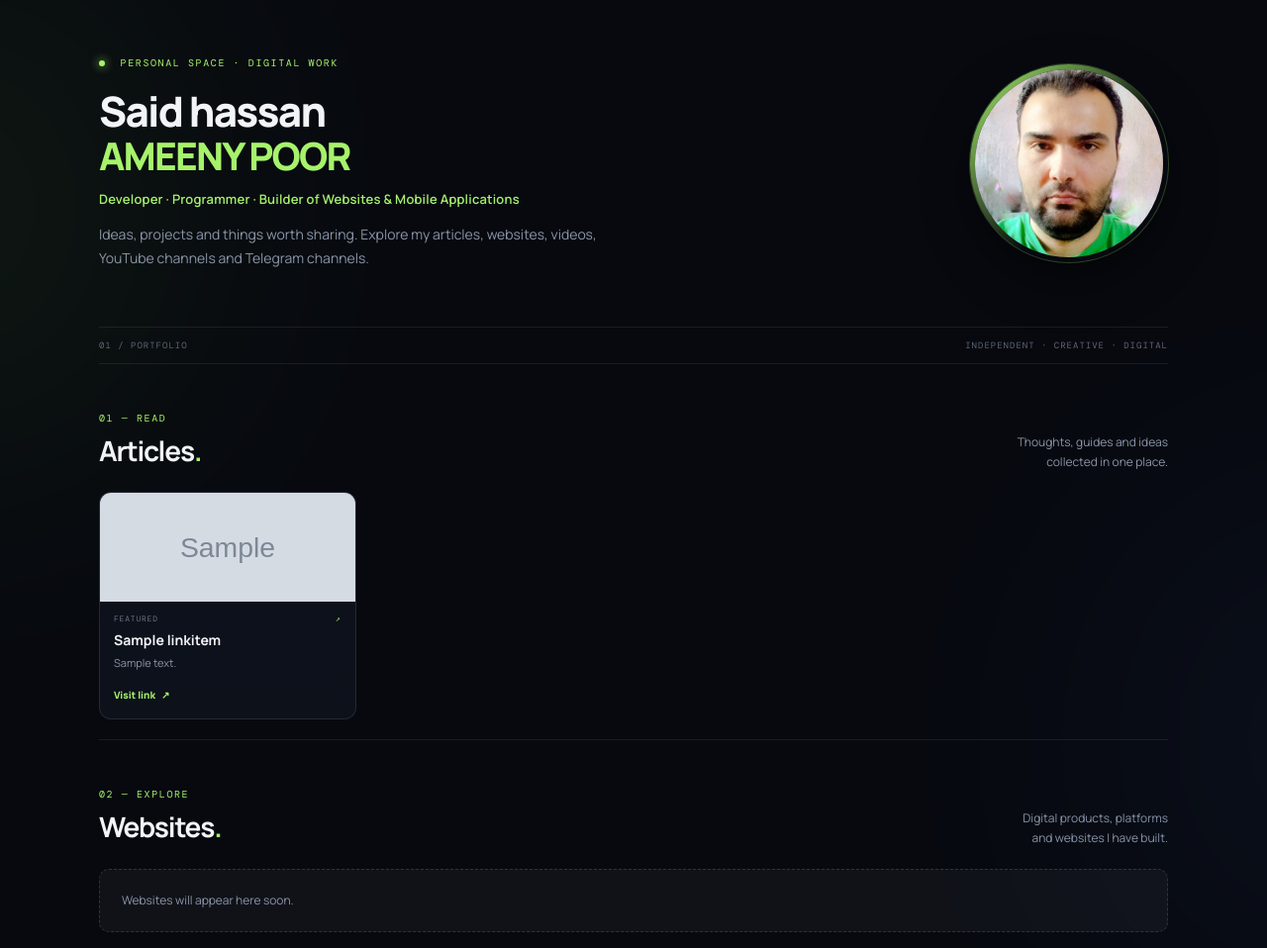
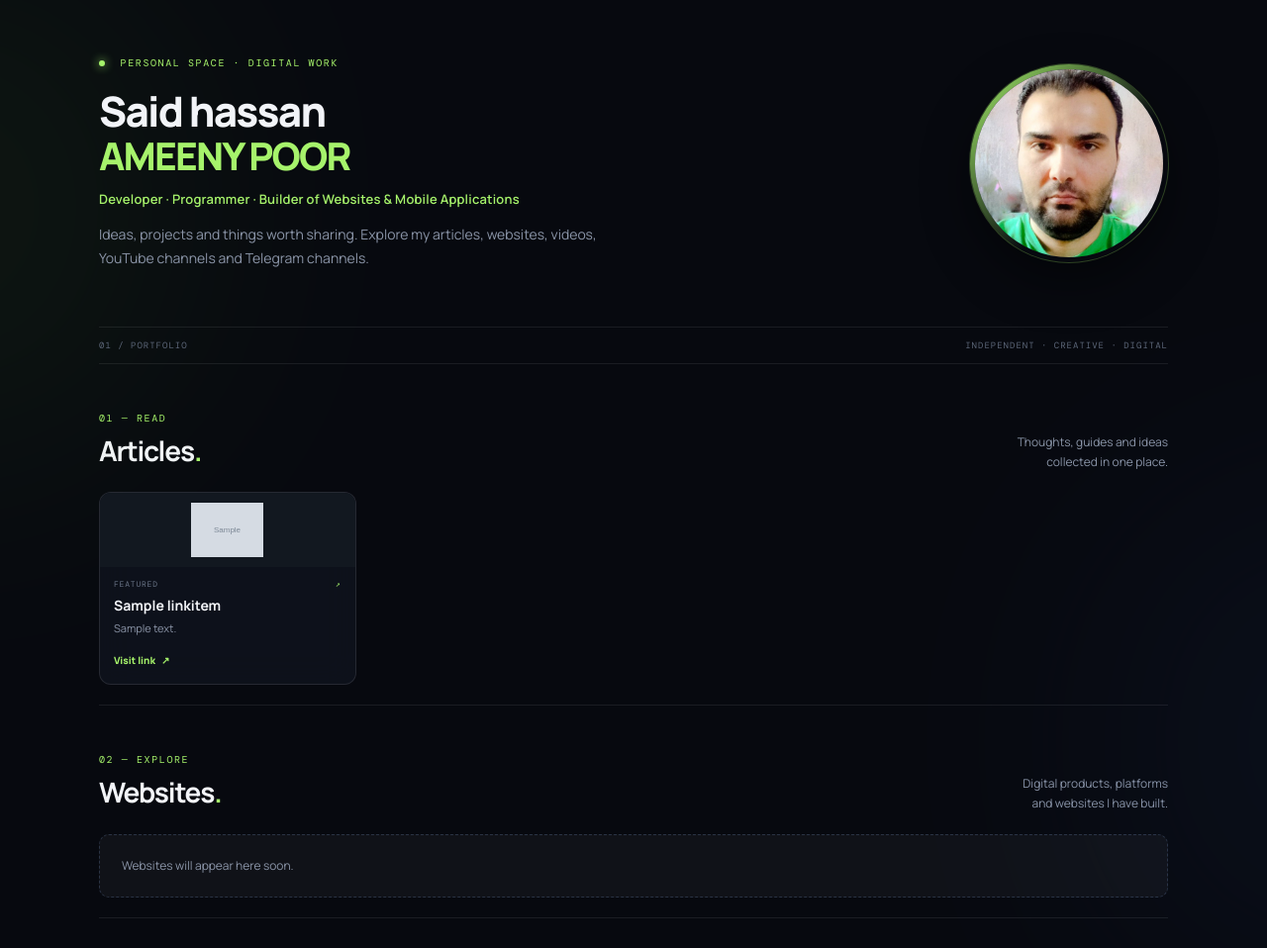
Before and after one commit to sameeny1985/saidhassanameenypoor, a Django app: page / in a window 1280 px wide; the page is wider, and only the part inside the window is pictured. Shown: the part 81-1039 px from the top of that part at 99% size. Run offline with Django 5.2, Linux system fonts and the light colour scheme; tables that the repository leaves empty hold one stand-in row (values such as "Sample post"); grey boxes marked "Sample" are stand-in pictures.

Commit message:
Refactor card-image styles in site.css
Updated card-image styles for better layout and image fit.

```diff
--- a/static/css/site.css
+++ b/static/css/site.css
@@ -314,19 +314,21 @@ nav a:hover,
 }
 
 .card-image {
-    height: 110px;
-    display: block;
+    height: 75px;
+    display: flex;
+    align-items: center;
+    justify-content: center;
     background: #121820;
     overflow: hidden;
+    padding: 10px;
 }
 
 .card-image img {
     width: 100%;
     height: 100%;
-    object-fit: cover;
+    object-fit: contain;
     transition: transform 0.3s;
 }
-
 .work-card:hover img {
     transform: scale(1.05);
 }
```
